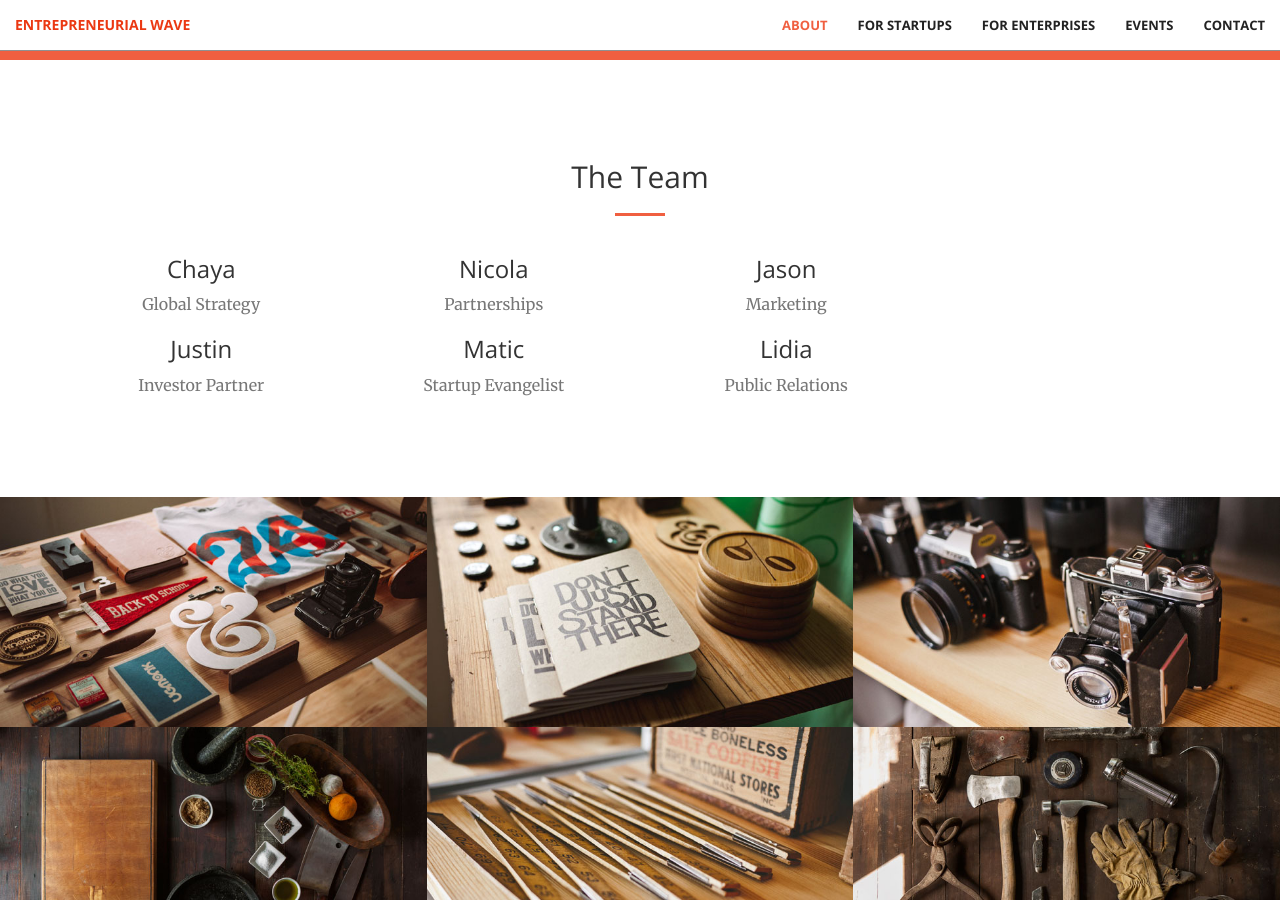
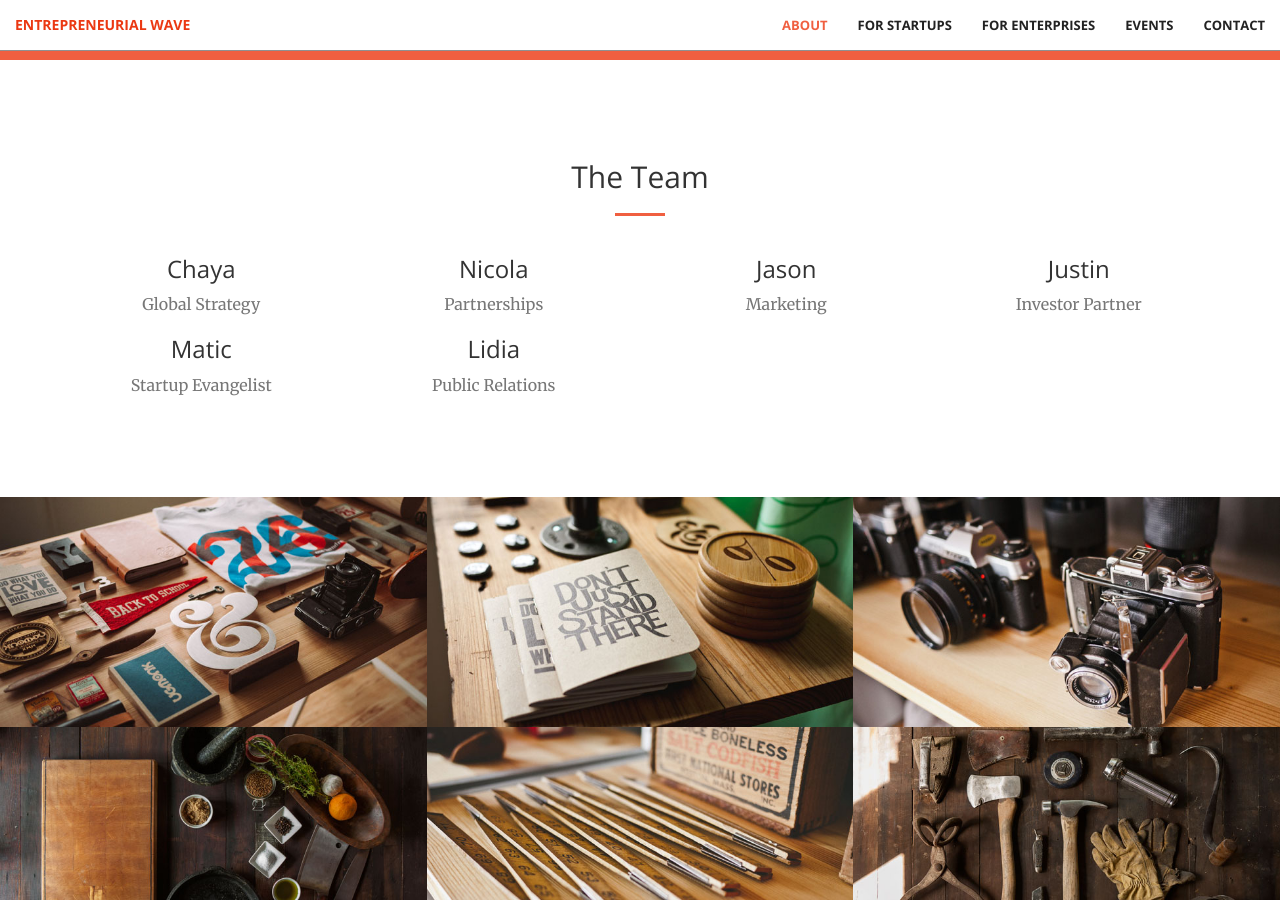
Before and after one commit to chayaj28/entwave, a Jekyll site: the page built from index.html, in a window 1280 px wide and 900 px high, scrolled down 1306 px. Built offline with Jekyll 4.4.1, drawn with Linux system fonts in a browser that asks for light colours.

Commit message:
Update services.html

```diff
--- a/_includes/services.html
+++ b/_includes/services.html
@@ -11,44 +11,42 @@
         <div class="row">
             <div class="col-lg-3 col-md-6 text-center">
                 <div class="service-box">
-                    <a href="https://www.linkedin.com/in/chayajadhav"><i class="wow bounceIn text-primary" src="https://media.licdn.com/mpr/mpr/shrinknp_200_200/AAEAAQAAAAAAAAf7AAAAJGUxOTdkM2E4LWM0NzAtNGE3MS1hNTU5LTA2YTY5NmQ1NmEwNQ.jpg"></i></a>
+                    <a href="https://www.linkedin.com/in/chayajadhav"><i class="wow bounceIn" src="https://media.licdn.com/mpr/mpr/shrinknp_200_200/AAEAAQAAAAAAAAf7AAAAJGUxOTdkM2E4LWM0NzAtNGE3MS1hNTU5LTA2YTY5NmQ1NmEwNQ.jpg"></i></a>
                     <h3>Chaya</h3>
                     <p class="text-muted">Global Strategy</p>
                 </div>
             </div>
             <div class="col-lg-3 col-md-6 text-center">
                 <div class="service-box">
-                    <a href="https://ch.linkedin.com/in/palumbonicola"><i class="wow bounceIn text-primary" src="https://media.licdn.com/mpr/mpr/shrinknp_200_200/p/3/000/07b/1e0/0319990.jpg" data-wow-delay=".1s"></i></a>
+                    <a href="https://ch.linkedin.com/in/palumbonicola"><i class="wow bounceIn" src="https://media.licdn.com/mpr/mpr/shrinknp_200_200/p/3/000/07b/1e0/0319990.jpg" data-wow-delay=".1s"></i></a>
                     <h3>Nicola</h3>
                     <p class="text-muted">Partnerships</p>
                 </div>
             </div>
             <div class="col-lg-3 col-md-6 text-center">
                 <div class="service-box">
-                    <a href="https://ch.linkedin.com/in/jasonlowcw"><i class="wow bounceIn text-primary" src="https://media.licdn.com/media/AAEAAQAAAAAAAAiCAAAAJGY3NTQ0ZjgyLWMzZTctNDk1MC1hZWI4LTAxMWRlOGFkMzJmMw.jpg" data-wow-delay=".2s"></i></a>
+                    <a href="https://ch.linkedin.com/in/jasonlowcw"><i class="wow bounceIn" src="https://media.licdn.com/media/AAEAAQAAAAAAAAiCAAAAJGY3NTQ0ZjgyLWMzZTctNDk1MC1hZWI4LTAxMWRlOGFkMzJmMw.jpg" data-wow-delay=".2s"></i></a>
                     <h3>Jason</h3>
                     <p class="text-muted">Marketing</p>
                 </div>
             </div>
-        </div>
-        <div class="row">
             <div class="col-lg-3 col-md-6 text-center">
                 <div class="service-box">
-                    <a href="https://ch.linkedin.com/in/globalminded"><i class="wow bounceIn text-primary" src="https://media.licdn.com/media/p/1/005/04a/3c5/0199553.jpg"></i></a>
+                    <a href="https://ch.linkedin.com/in/globalminded"><i class="wow bounceIn" src="https://media.licdn.com/media/p/1/005/04a/3c5/0199553.jpg"></i></a>
                     <h3>Justin</h3>
                     <p class="text-muted">Investor Partner</p>
                 </div>
             </div>
             <div class="col-lg-3 col-md-6 text-center">
                 <div class="service-box">
-                    <a href="https://ch.linkedin.com/in/maticjesenovec"><i class="wow bounceIn text-primary" src="https://media.licdn.com/media/p/3/005/064/005/34921bf.jpg" data-wow-delay=".1s"></i></a>
+                    <a href="https://ch.linkedin.com/in/maticjesenovec"><i class="wow bounceIn" src="https://media.licdn.com/media/p/3/005/064/005/34921bf.jpg" data-wow-delay=".1s"></i></a>
                     <h3>Matic</h3>
                     <p class="text-muted">Startup Evangelist</p>
                 </div>
             </div>
             <div class="col-lg-3 col-md-6 text-center">
                 <div class="service-box">
-                    <a href="https://ch.linkedin.com/in/lidiazabala/en"><i class="wow bounceIn text-primary" src="https://media.licdn.com/media/AAEAAQAAAAAAAALlAAAAJDVjMzE4ZjA4LWQzNTMtNDY4Yi04NzdhLTAxOWZiNGI1NDU0Yg.jpg" data-wow-delay=".2s"></i></a>
+                    <a href="https://ch.linkedin.com/in/lidiazabala/en"><i class="wow bounceIn" src="https://media.licdn.com/media/AAEAAQAAAAAAAALlAAAAJDVjMzE4ZjA4LWQzNTMtNDY4Yi04NzdhLTAxOWZiNGI1NDU0Yg.jpg" data-wow-delay=".2s"></i></a>
                     <h3>Lidia</h3>
                     <p class="text-muted">Public Relations</p>
                 </div>
```
